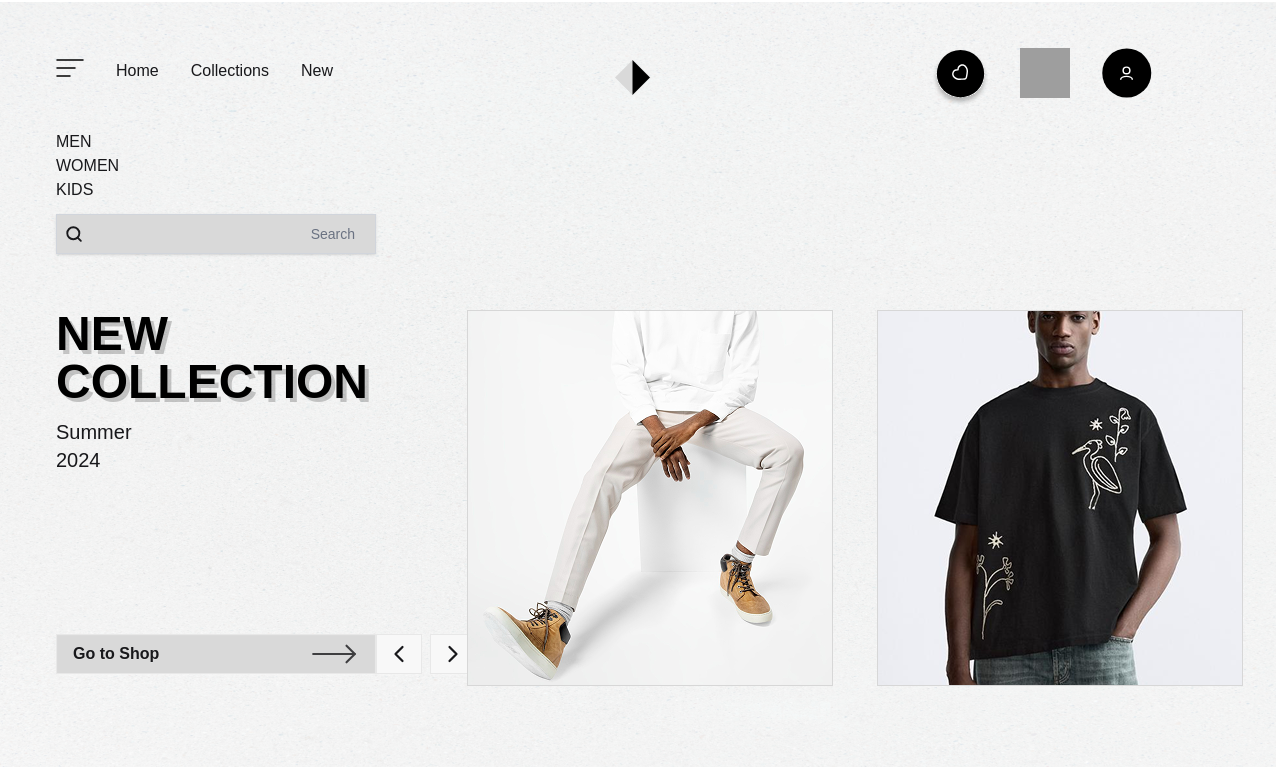
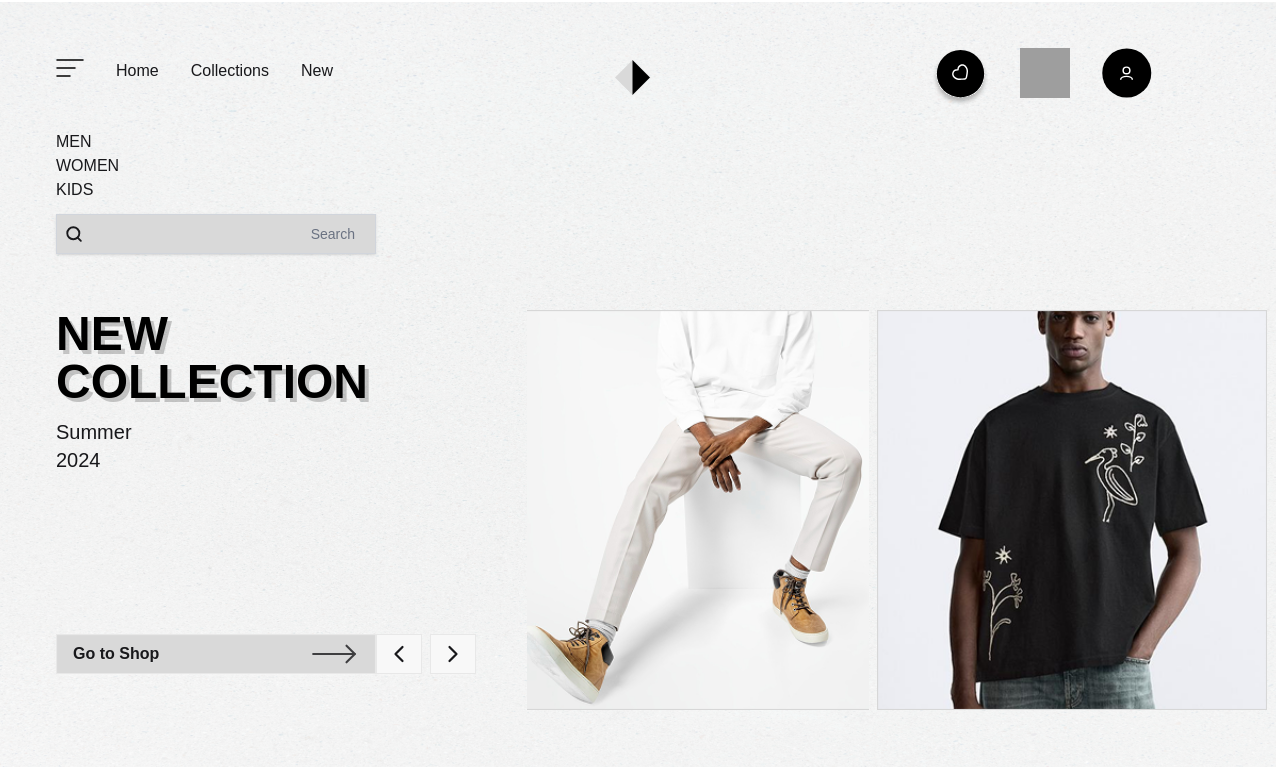
Before and after one commit to iamaaviskar/Clothing-Site, a React (Vite) app in the folder clothing_website/: page / in a window 1280 px wide. Shown: the top 767 px of the page. Built offline with nearby package versions, Linux system fonts and the light colour scheme; grey boxes are pictures that could not be loaded; a web font is replaced by a local one.

Commit message:
Change margin for image

```diff
--- a/clothing_website/src/component/NewCollection.jsx
+++ b/clothing_website/src/component/NewCollection.jsx
@@ -41,18 +41,18 @@ export default function NewCollection() {
           </div>
         </div>
 
-        <div>
+        <div className="ml-15">
           <img
             src="./newCollectionPics/newCollection_pic1.png"
             alt="Trousers"
-            className="object-cover"
+            className="object-cover h-100"
           />
         </div>
-        <div>
+        <div className="">
           <img
             src="./newCollectionPics/newCollection_pic2.png"
             alt="Black T-shirt"
-            className="object-cover"
+            className="object-cover h-100"
           />
         </div>
       </div>
```
